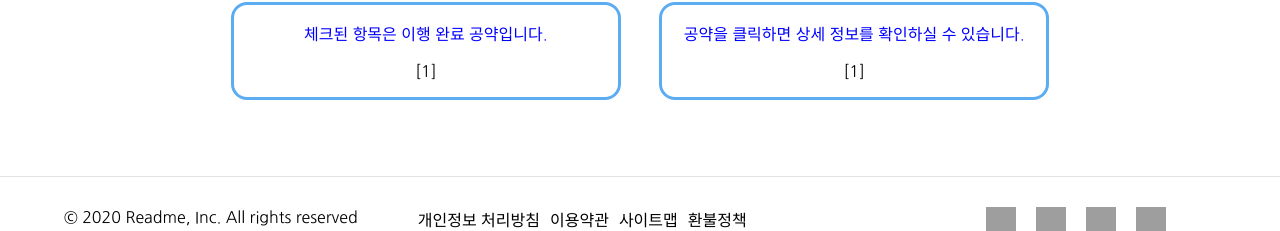
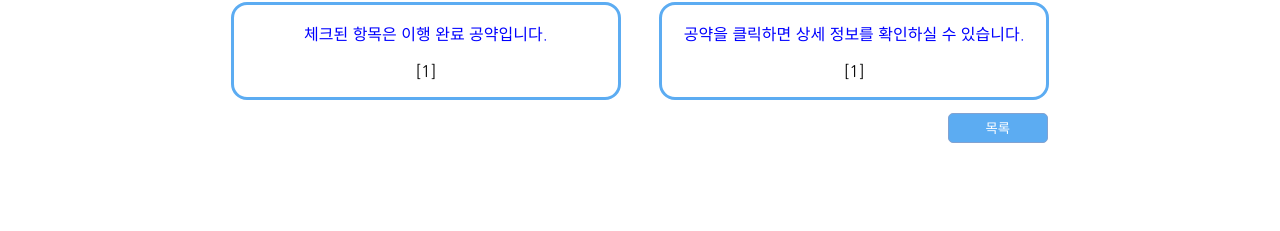
Before and after one commit to guno517/Readme, a React (Create React App) app: page /#/council_list/1/1 in a window 1280 px wide. Shown: the part 307-538 px from the top of the page. Built offline with nearby package versions, Linux system fonts and the light colour scheme; no server answers; grey boxes are pictures that could not be loaded.

Commit message:
공약 등록

```diff
--- a/src/pages/components/council/CouncilDetail.js
+++ b/src/pages/components/council/CouncilDetail.js
@@ -76,9 +76,6 @@ const CouncilDetail = (props) => {
                 <div>작성자 | {councilDetail.writer}</div>
                 <div>작성일 | {String(councilDetail.time).substr(0, 10)}</div>
                 <br></br>
-                <div>
-                    <img style={{ width:"99%" }} src={councilDetail.img}></img>
-                </div>
                 <div id="pledge_content">{councilDetail.pledge_content}</div>
                 <div id="NoticeFooter">
                     <Link to={"/council/"}>
--- a/src/pages/components/council/CouncilList.js
+++ b/src/pages/components/council/CouncilList.js
@@ -83,12 +83,13 @@ const CouncilList = (props) => {
                     ))}
                 </div>
             </div>
-            <div id="buttondiv" className={classes.buttondiv}>
+            <div id="buttondiv" className={classes.buttondiv} style={{width:'65%', textAlign: 'right'}}>
+                <Link to={"/council"}>
+                    <button style={{width:'100px', height:'30px',marginRight:'1%',marginBottom:'3%', border:'1px solid rgb(130, 162, 209)', backgroundColor:'#5CACF2', color:'white', borderRadius:'5px', outline:'none'}}>목록</button>
+                </Link>
                 <Link to={`/council_totaleditor/${collegeData}/${majorData}`}>
                     {authority === "0" && (
-                        <Button id="Button" className={classes.button} style={{marginRight:"0"}} variant="contained">
-                            이행 인증
-                        </Button>
+                        <button style={{width:'100px', height:'30px',marginRight:'1%',marginBottom:'3%', border:'1px solid rgb(130, 162, 209)', backgroundColor:'#5CACF2', color:'white', borderRadius:'5px', outline:'none'}}>공약 관리</button>
                     )}
                 </Link>
             </div>
--- a/src/pages/components/council/CouncilTotalEditor.js
+++ b/src/pages/components/council/CouncilTotalEditor.js
@@ -13,8 +13,7 @@ const CouncilTotalEditor = (props) => {
 
     let collegeCode = props.match.params.college;
     let majorCode = props.match.params.major;
-
-    let dbUrl = `http://ec2-3-34-192-67.ap-northeast-2.compute.amazonaws.com:3000/council/check/${collegeCode}/${majorCode}`
+    let dbUrl = `http://ec2-3-34-192-67.ap-northeast-2.compute.amazonaws.com:3000/council/insert/pledge_list/${collegeCode}/${majorCode}`
 
     const councilChange = (e) => {
         setcouncil(e.target.value);
@@ -41,8 +40,8 @@ const CouncilTotalEditor = (props) => {
     }
 
     // 데이터 등록
-    const dataSubmit = async()=>{
-        await fetch(dbUrl,{
+    const dataSubmit = ()=>{
+        fetch(dbUrl,{
             method:"POST",
             headers: {
                 'Content-Type': 'application/json',
@@ -52,7 +51,7 @@ const CouncilTotalEditor = (props) => {
             })
         })
         .then(()=>{
-            window.history.go(-1);
+            console.log("test");
         })
     }
 
--- a/src/pages/components/css/CouncilList.css
+++ b/src/pages/components/css/CouncilList.css
@@ -40,12 +40,6 @@
     border-color: #5CACF2;
     border-radius: 1em;
 }
-.makeStyles-buttondiv-1 {
-    width: 63.5% !important;
-}
-.makeStyles-buttondiv-7 {
-    width: 63.5% !important;
-}
 @media all and (max-width:768px) {
     .councilTitleLeft {
         width: 43%;
@@ -61,10 +55,4 @@
     .councilContentRight {
         width: 43%;
     }
-    .makeStyles-buttondiv-1 {
-        width: 90.5% !important;
-    }
-    .makeStyles-buttondiv-7 {
-        width: 90.5% !important;
-    }
 }
```
